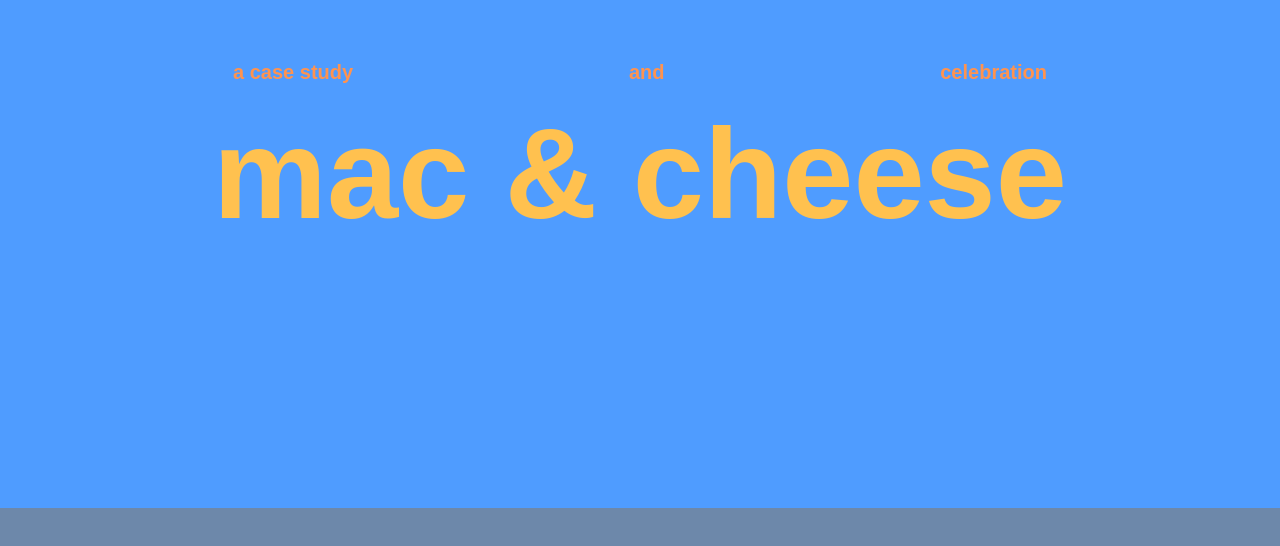
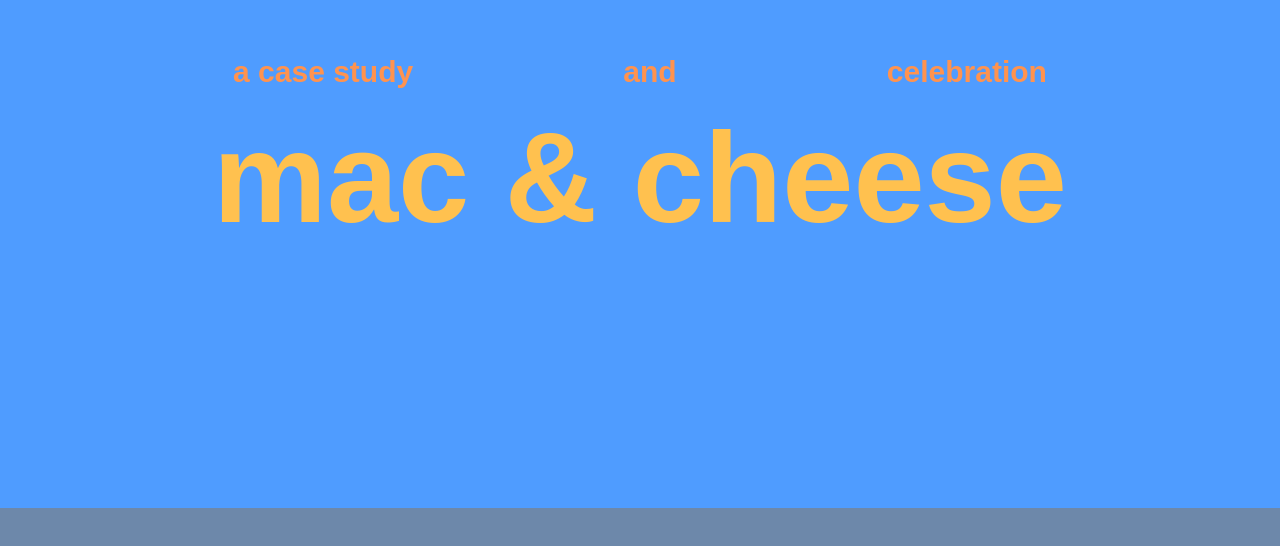
Before and after one commit to mailelucks/mac-n-cheez, a Next.js app: page / in a window 1280 px wide. Shown: the part 212-758 px from the top of the page. Built offline with nearby package versions, Linux system fonts and the light colour scheme; a web font is replaced by a local one.

Commit message:
animating hero text

```diff
--- a/src/components/Hero/index.tsx
+++ b/src/components/Hero/index.tsx
@@ -3,20 +3,22 @@ import { Heading } from '..';
 
 const Hero = () => {
   return (
-    <section className="flex h-[90vh] w-full px-10 flex-col items-center justify-center bg-peacock">
+    <section className="flex h-[90vh] w-full px-5 md:px-10 flex-col items-center justify-center bg-peacock">
       <div className="flex flex-col items-center justify-center">
-        <div className="flex w-full px-5 items-start justify-between">
-          <span className="font-sans font-bold text-xl text-orangejulius mb-6">
+        <div className="flex w-full px-2 md:px-5 items-start justify-between">
+          <span className="animate-fadeInBottom font-sans font-bold text-xl md:text-3xl text-orangejulius mb-6">
             a case study
           </span>
-          <span className="font-sans font-bold text-xl text-orangejulius mb-6">
+          <span className="animate-fadeInBottom font-sans font-bold text-xl md:text-3xl text-orangejulius mb-6">
             and
           </span>
-          <span className="font-sans font-bold text-xl text-orangejulius mb-6">
+          <span className="animate-fadeInBottom font-sans font-bold text-xl md:text-3xl text-orangejulius mb-6">
             celebration
           </span>
         </div>
-        <Heading level={1} text="mac &amp; cheese" />
+        <div className="animate-fadeInLeft">
+          <Heading level={1} text="mac &amp; cheese" />
+        </div>
       </div>
     </section>
   );
--- a/tailwind.config.ts
+++ b/tailwind.config.ts
@@ -1,11 +1,11 @@
 import type { Config } from 'tailwindcss';
-const defaultTheme = require('tailwindcss/defaultTheme');
+import defaultTheme from 'tailwindcss/defaultTheme';
 
 const config: Config = {
   content: [
     './src/pages/**/*.{js,ts,jsx,tsx,mdx}',
     './src/components/**/*.{js,ts,jsx,tsx,mdx}',
-    './src/app/**/*.{js,ts,jsx,tsx,mdx}',
+    './src/app/**/*.{js,ts,jsx,tsx,mdx}'
   ],
   theme: {
     extend: {
@@ -19,14 +19,14 @@ const config: Config = {
         orangejulius: '#FF934F',
         sand: '#BFA26B',
         smokey: '#776780',
-        stormy: '#6D88AA',
+        stormy: '#6D88AA'
       },
       fontFamily: {
         sans: ['var(--font-museo-moderno)', ...defaultTheme.fontFamily.sans],
         serif: [
           'var(--font-playfair-display)',
-          ...defaultTheme.fontFamily.serif,
-        ],
+          ...defaultTheme.fontFamily.serif
+        ]
       },
       fontWeight: {
         thin: '100',
@@ -37,10 +37,24 @@ const config: Config = {
         semibold: '600',
         bold: '700',
         extrabold: '800',
-        black: '900',
+        black: '900'
       },
-    },
+      keyframes: {
+        fadeInLeft: {
+          '0%': { opacity: '0', transform: 'translateX(-20px)' },
+          '100%': { opacity: '1', transform: 'translateX(-0px)' }
+        },
+        fadeInBottom: {
+          '0%': { opacity: '0', transform: 'translateY(20px)' },
+          '100%': { opacity: '1', transform: 'translateY(0px)' }
+        }
+      },
+      animation: {
+        fadeInLeft: 'fadeInLeft .4s ease-in',
+        fadeInBottom: 'fadeInBottom .4s ease-in'
+      }
+    }
   },
-  plugins: [],
+  plugins: []
 };
 export default config;
```
